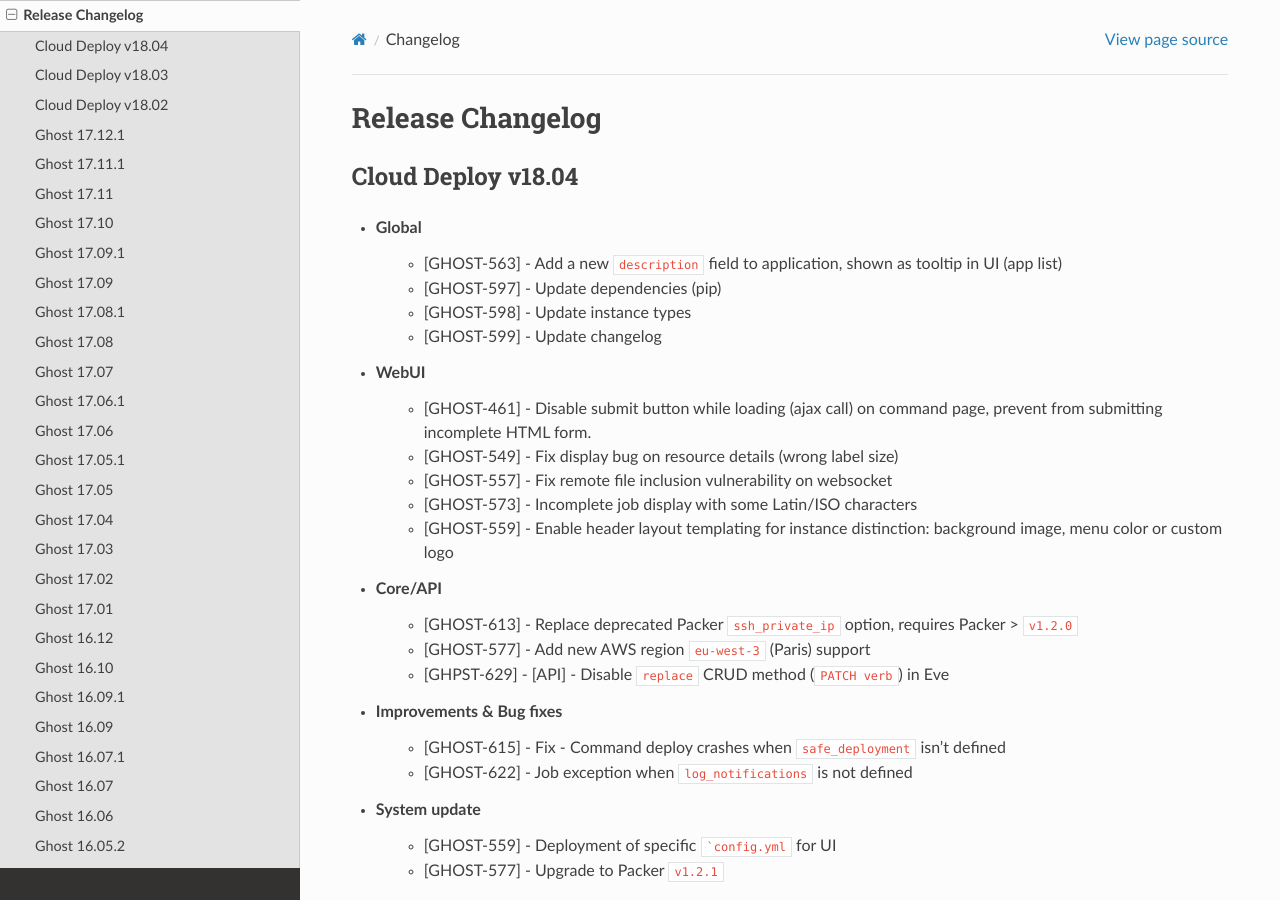
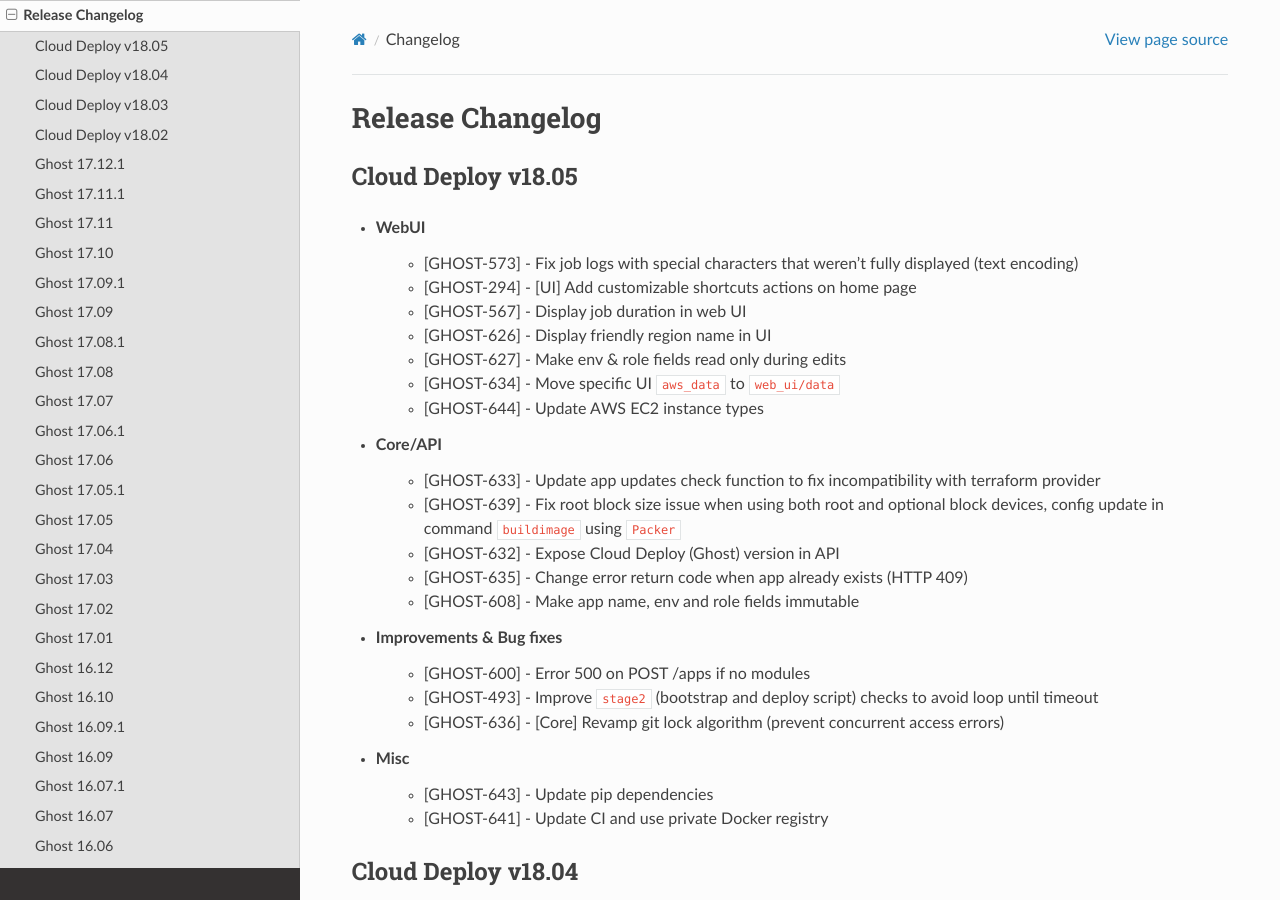
Before and after one commit to claranet/cloud-deploy-docs, a Sphinx documentation site: the page built from source/rst/changelog.rst, in a window 1280 px wide and 900 px high. Built offline with Sphinx 7.4.7 and the Read the Docs theme 2.0.0, drawn with Linux system fonts in a browser that asks for light colours.

Commit message:
GHOST-645: Changelog Release `v18.05`

```diff
--- a/source/conf.py
+++ b/source/conf.py
@@ -59,9 +59,9 @@
 # built documents.
 #
 # The short X.Y version.
-version = 'v18.04'
+version = 'v18.05'
 # The full version, including alpha/beta/rc tags.
-release = 'Release v18.04'
+release = 'Release v18.05'
 
 # The language for content autogenerated by Sphinx. Refer to documentation
 # for a list of supported languages.
--- a/source/rst/changelog.rst
+++ b/source/rst/changelog.rst
@@ -7,6 +7,34 @@
 
 .. toctree::
     :maxdepth: 2
+
+Cloud Deploy v18.05
+-------------------
+
+* WebUI
+    - [GHOST-573] - Fix job logs with special characters that weren't fully displayed (text encoding)
+    - [GHOST-294] - [UI] Add customizable shortcuts actions on home page
+    - [GHOST-567] - Display job duration in web UI
+    - [GHOST-626] - Display friendly region name in UI
+    - [GHOST-627] - Make env & role fields read only during edits
+    - [GHOST-634] - Move specific UI ``aws_data`` to ``web_ui/data``
+    - [GHOST-644] - Update AWS EC2 instance types
+
+* Core/API
+    - [GHOST-633] - Update app updates check function to fix incompatibility with terraform provider
+    - [GHOST-639] - Fix root block size issue when using both root and optional block devices, config update in command ``buildimage`` using ``Packer``
+    - [GHOST-632] - Expose Cloud Deploy (Ghost) version in API
+    - [GHOST-635] - Change error return code when app already exists (HTTP 409)
+    - [GHOST-608] - Make app name, env and role fields immutable
+
+* Improvements & Bug fixes
+    - [GHOST-600] - Error 500 on POST /apps if no modules
+    - [GHOST-493] - Improve ``stage2`` (bootstrap and deploy script) checks to avoid loop until timeout
+    - [GHOST-636] - [Core] Revamp git lock algorithm (prevent concurrent access errors)
+
+* Misc
+    - [GHOST-643] - Update pip dependencies
+    - [GHOST-641] - Update CI and use private Docker registry
 
 Cloud Deploy v18.04
 -------------------
```
